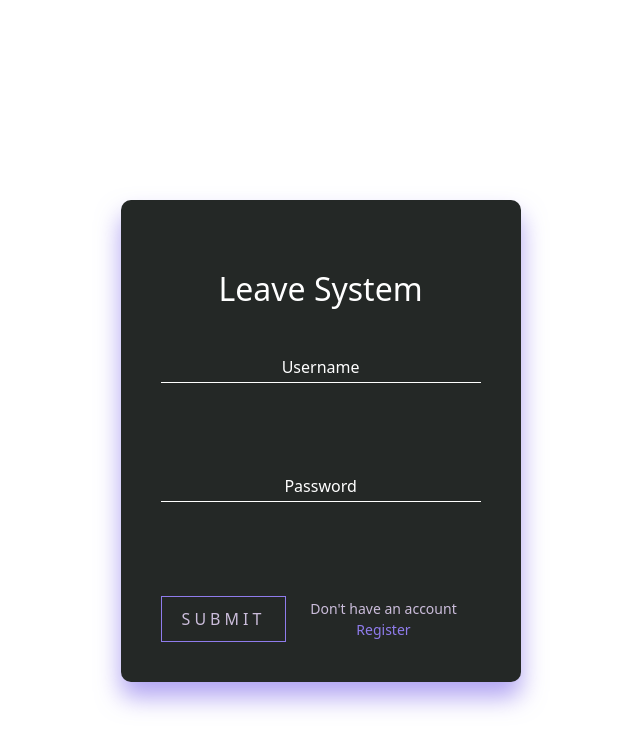
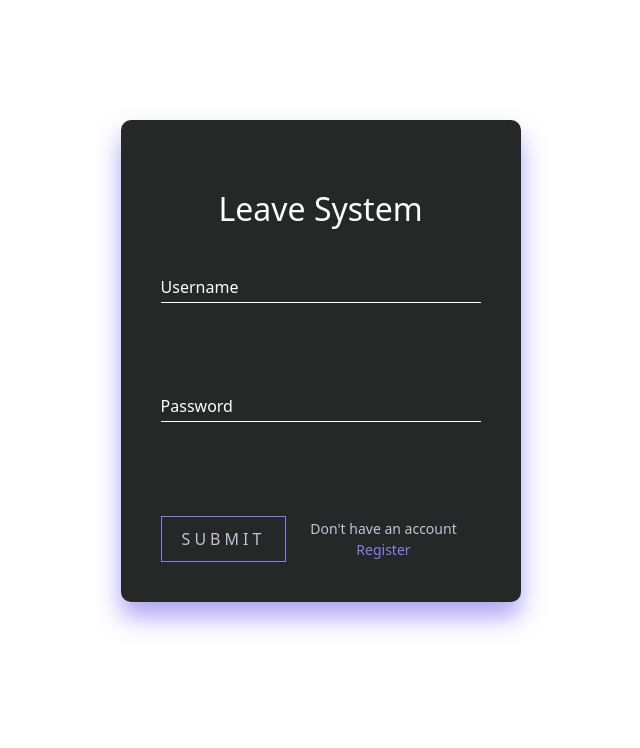
Before and after one commit to PrachpaveenY/Leave-System, a Vue app: page / in a window 1280 px wide. Shown: the top 748 px of the page, without its empty margins (353-993 px from the left). Built offline with nearby package versions, Linux system fonts and the light colour scheme.

Commit message:
update login register

```diff
--- a/src/App.vue
+++ b/src/App.vue
@@ -55,7 +55,7 @@
 
 .login-box {
     position: absolute;
-    top: 25%;
+    top: 15%;
     Left: 37%;
     width: 400px;
     padding: 40px;
--- a/src/style.css
+++ b/src/style.css
@@ -1,4 +1,5 @@
-:root {
+@import url('https://fonts.googleapis.com/css2?family=Nunito+Sans:wght@200&display=swap');
+/* :root {
   font-family: Inter, system-ui, Avenir, Helvetica, Arial, sans-serif;
   line-height: 1.5;
   font-weight: 400;
@@ -86,4 +87,8 @@
   button {
     background-color: #f9f9f9;
   }
+} */
+body {
+  background: #131315;
+  font-family: 'Nunito Sans', sans-serif;
 }
```
Also changed, not shown: 1 other file (tests, documents, lock files or other folders).
